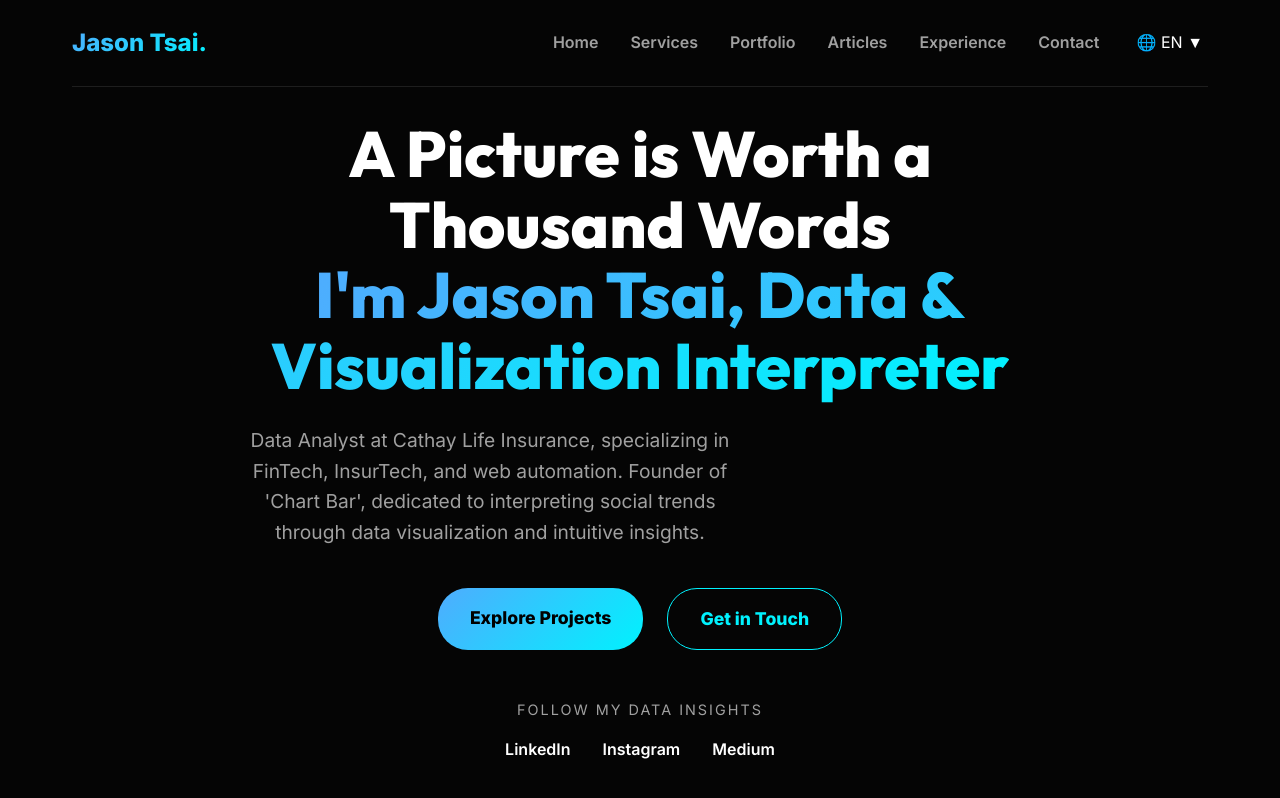
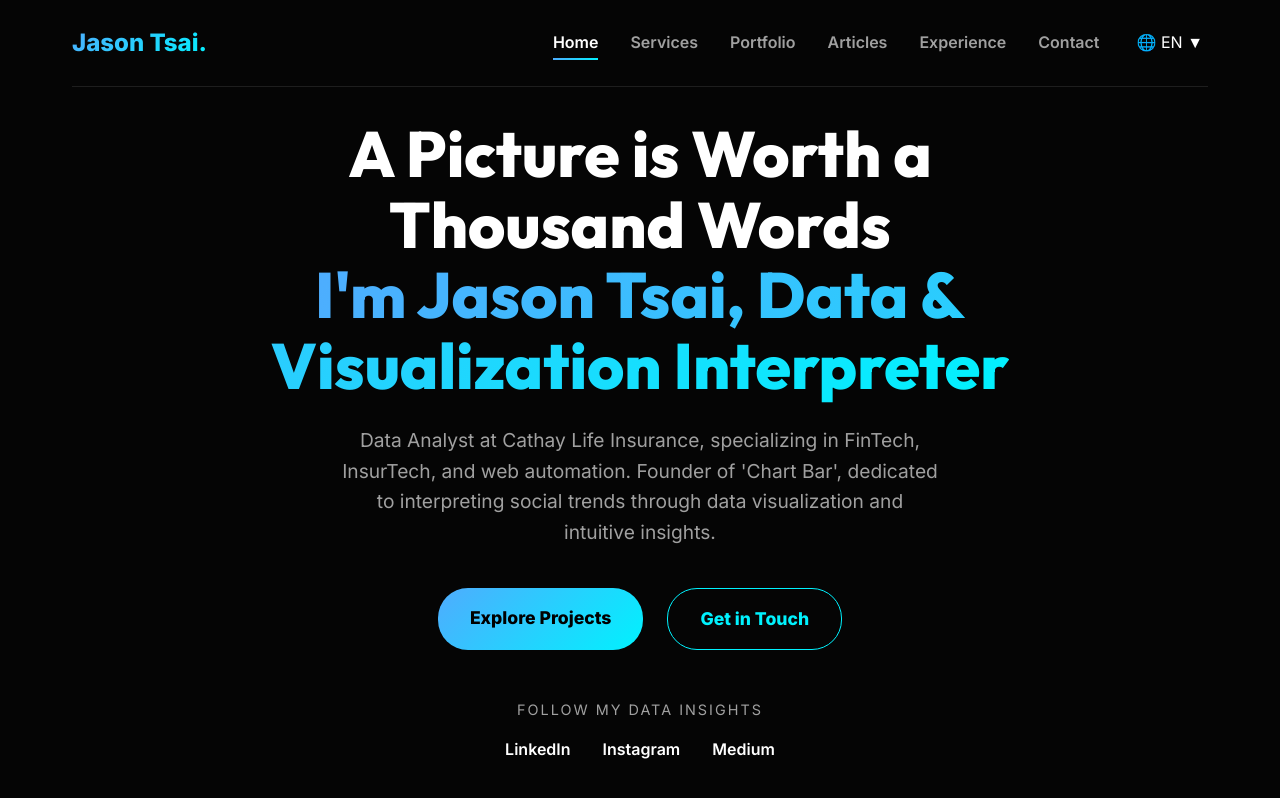
Before and after one commit to ds-jason-tsai/jason-by-tsai-portfolio, a Next.js app: page /en in a window 1280 px wide. Shown: the top 798 px of the page. Built offline with nearby package versions, Linux system fonts and the light colour scheme.

Commit message:
fix: homepage centering, nav active highlight, services links, and articles links

```diff
--- a/app/[lang]/articles/page.tsx
+++ b/app/[lang]/articles/page.tsx
@@ -42,7 +42,7 @@ export default async function Articles({ params }: { params: Promise<{ lang: str
         en: ["#DataViz", "#Tableau", "#Storytelling"],
         ja: ["#データ視覚化", "#Tableau", "#ストーリーテリング"]
       },
-      link: "https://medium.com/@jasonb0604" // Pre-emptive link to Medium
+      link: "https://www.instagram.com/chartbar0713/" // Updated to Instagram
     },
     {
       id: "insurtech-transformation",
@@ -62,7 +62,7 @@ export default async function Articles({ params }: { params: Promise<{ lang: str
         en: ["#InsurTech", "#DigitalTransformation", "#BigData"],
         ja: ["#インシュアテック", "#デジタルトランスフォーメーション", "#ビッグデータ"]
       },
-      link: "https://medium.com/@jasonb0604"
+      link: "https://www.instagram.com/chartbar0713/" // Updated to Instagram
     }
   ];
 
--- /dev/null
+++ b/app/[lang]/components/NavLink.tsx
@@ -0,0 +1,28 @@
+'use client';
+
+import Link from 'next/link';
+import { usePathname } from 'next/navigation';
+
+export default function NavLink({
+  href,
+  lang,
+  children
+}: {
+  href: string;
+  lang: string;
+  children: React.ReactNode
+}) {
+  const pathname = usePathname();
+  // Ensure the active detection handles the language prefix properly
+  // For example, if href is "/zh/services" and pathname is "/zh/services"
+  const isActive = pathname === href;
+
+  return (
+    <Link
+      href={href}
+      className={isActive ? 'active' : ''}
+    >
+      {children}
+    </Link>
+  );
+}
--- a/app/[lang]/layout.tsx
+++ b/app/[lang]/layout.tsx
@@ -19,6 +19,8 @@ export const metadata: Metadata = {
 export async function generateStaticParams() {
    return [{ lang: 'zh' }, { lang: 'en' }, { lang: 'ja' }];
 }
+
+import NavLink from './components/NavLink';
 
 export default async function RootLayout({
   children,
@@ -49,12 +51,12 @@ export default async function RootLayout({
               <Link href={`/${lang}`}>Jason Tsai.</Link>
             </div>
             <div className="nav-links" style={{ display: 'flex', alignItems: 'center', position: 'relative' }}>
-              <Link href={`/${lang}`}>{dict.nav.home}</Link>
-              <Link href={`/${lang}/services`}>{dict.nav.services}</Link>
-              <Link href={`/${lang}/portfolio`}>{dict.nav.portfolio}</Link>
-              <Link href={`/${lang}/articles`}>{dict.nav.articles}</Link>
-              <Link href={`/${lang}/experience`}>{dict.nav.experience}</Link>
-              <Link href={`/${lang}/contact`}>{dict.nav.contact}</Link>
+              <NavLink lang={lang} href={`/${lang}`}>{dict.nav.home}</NavLink>
+              <NavLink lang={lang} href={`/${lang}/services`}>{dict.nav.services}</NavLink>
+              <NavLink lang={lang} href={`/${lang}/portfolio`}>{dict.nav.portfolio}</NavLink>
+              <NavLink lang={lang} href={`/${lang}/articles`}>{dict.nav.articles}</NavLink>
+              <NavLink lang={lang} href={`/${lang}/experience`}>{dict.nav.experience}</NavLink>
+              <NavLink lang={lang} href={`/${lang}/contact`}>{dict.nav.contact}</NavLink>
 
               {/* Language Switcher */}
               <details
--- a/app/globals.css
+++ b/app/globals.css
@@ -69,6 +69,21 @@ h1, h2, h3, h4 {
   color: var(--text-primary);
 }
 
+.nav-links a.active {
+  color: var(--text-primary);
+  position: relative;
+}
+
+.nav-links a.active::after {
+  content: '';
+  position: absolute;
+  bottom: -4px;
+  left: 0;
+  width: 100%;
+  height: 2px;
+  background: var(--accent-grad);
+}
+
 /* Hero Section */
 .hero {
   display: flex;
@@ -87,6 +102,7 @@ h1, h2, h3, h4 {
   font-weight: 800;
   line-height: 1.1;
   margin-bottom: 1.5rem;
+  text-align: center;
 }
 
 .hero-title span {
@@ -99,8 +115,9 @@ h1, h2, h3, h4 {
 .hero-desc {
   font-size: 1.2rem;
   color: var(--text-secondary);
-  margin-bottom: 2.5rem;
-  max-width: 500px;
+  margin: 0 auto 2.5rem auto;
+  max-width: 600px;
+  text-align: center;
 }
 
 .btn-primary {
```
Also changed, not shown: app/[lang]/services/page.tsx (+9 -5 lines).
